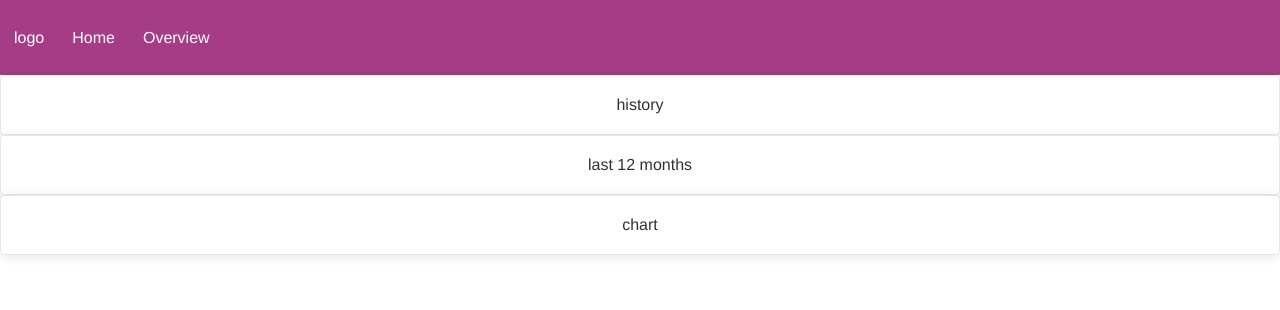
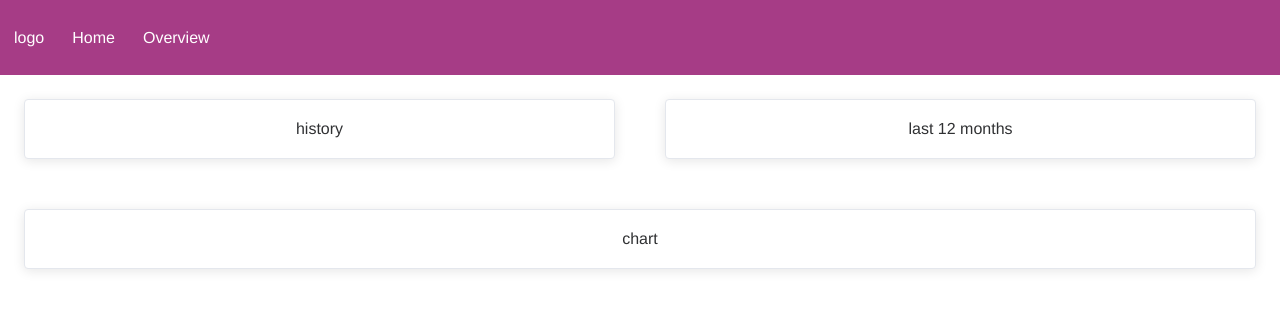
Before and after one commit to jannikjost/cjt, a Vue app: page /#/overview in a window 1280 px wide. Shown: the top 310 px of the page. Built offline with nearby package versions, Linux system fonts and the light colour scheme.

Commit message:
Overview Layout

```diff
--- a/src/App.vue
+++ b/src/App.vue
@@ -3,7 +3,7 @@
     <!-- navigation -->
     <div class="nav">
       <div class="nav__element">logo</div>
-      <router-link class="nav__element link" to="/home">Home</router-link>
+      <router-link class="nav__element link" to="/">Home</router-link>
       <router-link class="nav__element link" to="/overview"
         >Overview</router-link
       >
--- a/src/views/Overview.vue
+++ b/src/views/Overview.vue
@@ -2,7 +2,7 @@
   <div class="overview">
     <el-card>history</el-card>
     <el-card>last 12 months</el-card>
-    <el-card>chart</el-card>
+    <el-card class="chart">chart</el-card>
   </div>
 </template>
 
@@ -10,5 +10,24 @@
 export default {};
 </script>
 
-<style>
+<style lang="scss" scoped>
+.overview {
+  display: grid;
+  grid-template-columns: 1fr 1fr;
+  grid-gap: 50px;
+
+  margin: 24px;
+}
+
+@media only screen and (max-width: 576px) {
+  .overview {
+    grid-template-columns: 1fr;
+  }
+}
+
+@media only screen and (min-width: 576px) {
+  .chart {
+    grid-column: 1/3;
+  }
+}
 </style>
```
